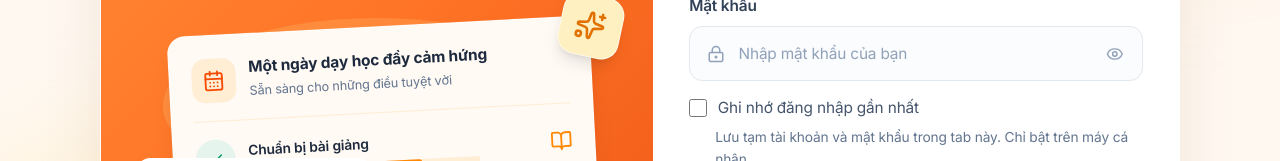
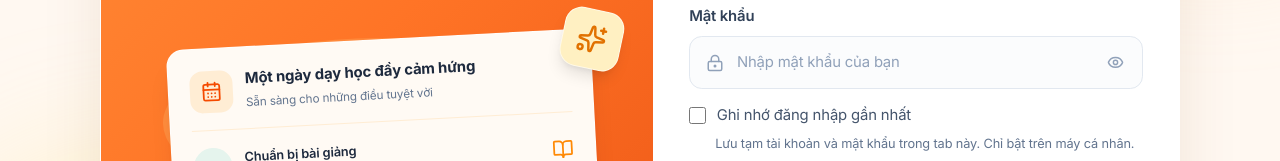
Before and after one commit to lannhinhi125-lanhi/hethongvuihocsyn, a React (Vite) app: page / in a window 1280 px wide. Shown: the part 373-534 px from the top of the page. Built offline with nearby package versions, Linux system fonts and the light colour scheme; no server answers.

Commit message:
font chữ

```diff
--- a/src/index.css
+++ b/src/index.css
@@ -4,13 +4,13 @@
    Keep the browser's preferred font size and leave mobile/print unchanged. */
 @media screen and (min-width: 1024px) {
   html {
-    font-size: 110%;
-    --text-xs: 0.78125rem;
+    font-size: 106.25%;
+    --text-xs: 0.75rem;
   }
 
-  [class~='text-[9px]'],
-  [class~='text-[10px]'] { font-size: 0.65625rem; }
-  [class~='text-[11px]'] { font-size: 0.71875rem; }
+  [class~='text-[9px]'] { font-size: 0.5625rem; }
+  [class~='text-[10px]'] { font-size: 0.625rem; }
+  [class~='text-[11px]'] { font-size: 0.6875rem; }
   [class~='text-[28px]'] { font-size: 1.75rem; }
   [class~='text-[42px]'] { font-size: 2.625rem; }
 }
--- a/src/views/Module5_OperationsMonitoring.tsx
+++ b/src/views/Module5_OperationsMonitoring.tsx
@@ -894,10 +894,7 @@ export const Module5_OperationsMonitoring: React.FC = () => {
                               {can('Ghi nhận và xử lý sự cố ca dạy') && (
                                   <button
                                     type="button"
-                                    onClick={() => {
-                                      setActiveTab('incidents');
-                                      openIncidentModal(s);
-                                    }}
+                                    onClick={() => openIncidentModal(s)}
                                     className="px-2 py-1.5 rounded-xl bg-rose-50 hover:bg-rose-100 text-rose-700 font-bold text-[11px] border border-rose-200 transition-all cursor-pointer"
                                     title={isCompleted ? 'Cập nhật biên bản sự cố của ca đã học' : 'Lập biên bản sự cố và điều phối dạy thay'}
                                   >
```
